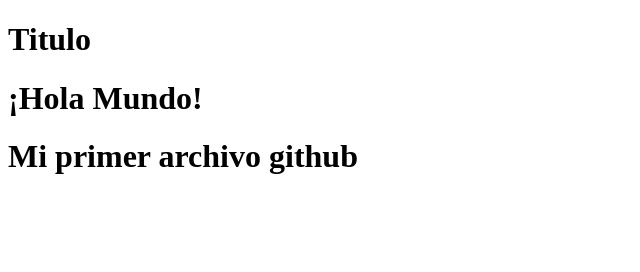
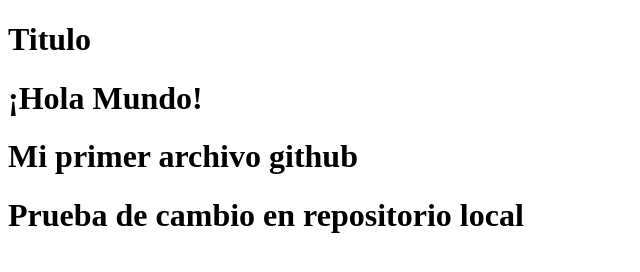
Before and after one commit to Antonio-A04/prueba111Git, a plain HTML site: page index.html in a window 1280 px wide. Shown: the whole page, without its empty margins (0-640 px from the left). Drawn offline with Linux system fonts and the light colour scheme.

Commit message:
cambos a html

```diff
--- a/index.html
+++ b/index.html
@@ -8,5 +8,6 @@
         <h1>Titulo</h1>
         <h1>¡Hola Mundo!</h1>
         <h1>Mi primer archivo github</h1>
+        <h1>Prueba de cambio en repositorio local</h1>
     </body>
 </html>
```
